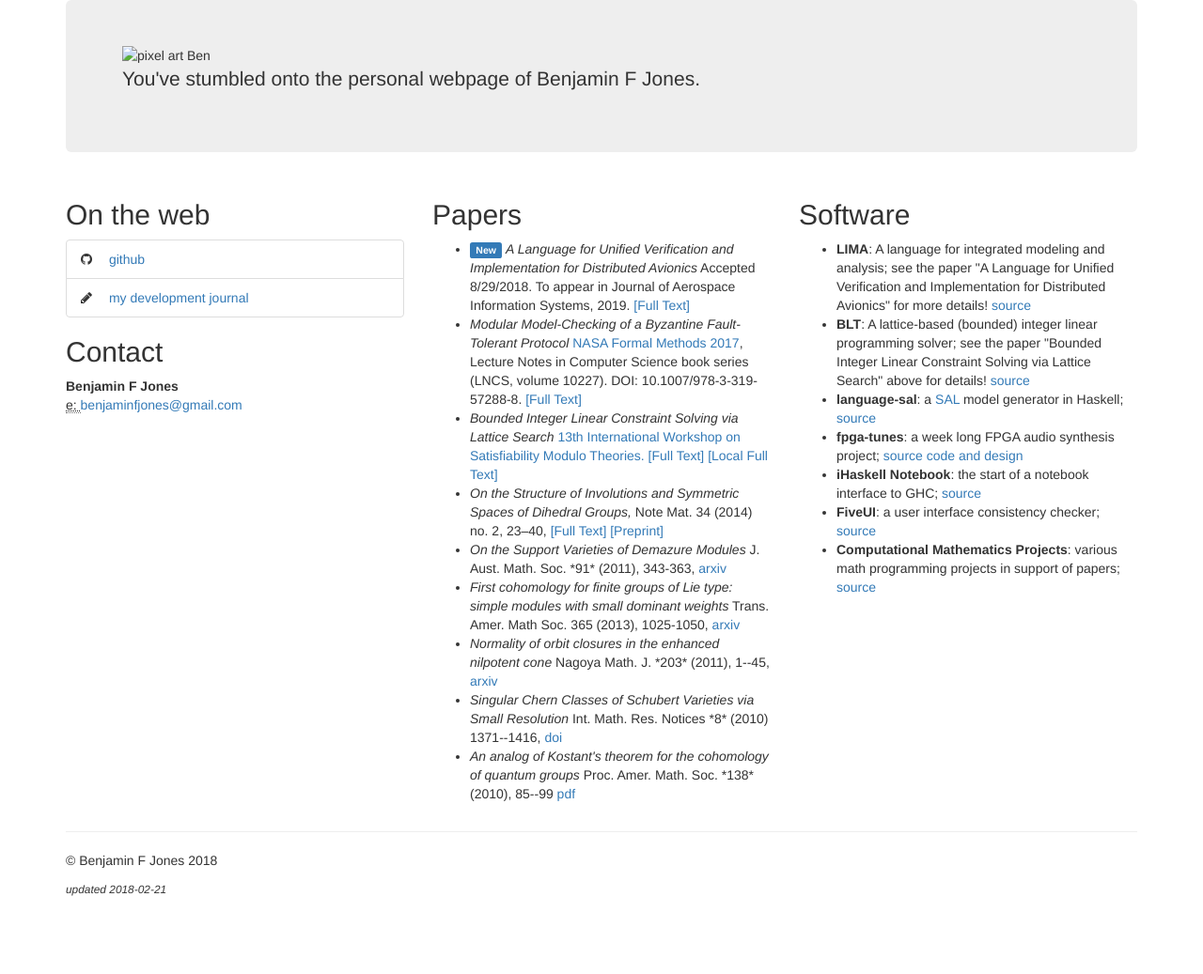
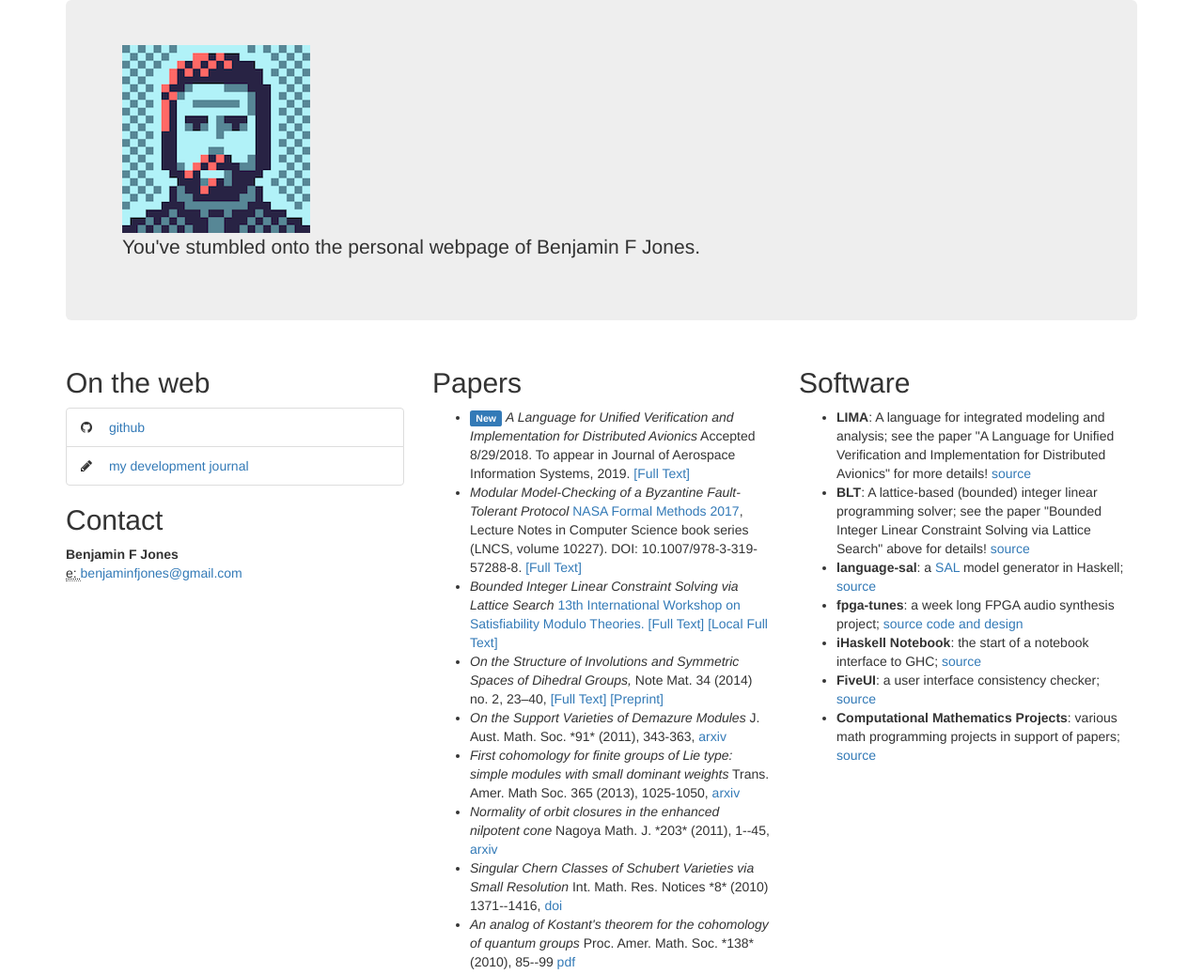
Before and after one commit to benjaminfjones/benjaminfjones.github.io, a plain HTML site: page index.html in a window 1280 px wide. Shown: the top 1037 px of the page at 94% size. Before the commit the page ends 956 px from the top, so only its background shows below. Drawn offline with nearby package versions, Linux system fonts and the light colour scheme.

Commit message:
Fix pixel part picture link

```diff
--- a/index.html
+++ b/index.html
@@ -18,7 +18,7 @@
     <div class="container">
 
       <div class="jumbotron">
-        <img alt="pixel art Ben" src="blog/images/pixel-ben-200.png">
+        <img alt="pixel art Ben" src="images/pixel-ben-200.png">
         <p>You've stumbled onto the personal webpage of Benjamin F Jones.</p>
       </div>
 
```
Also changed, not shown: images/pixel-ben-200.png (added).
